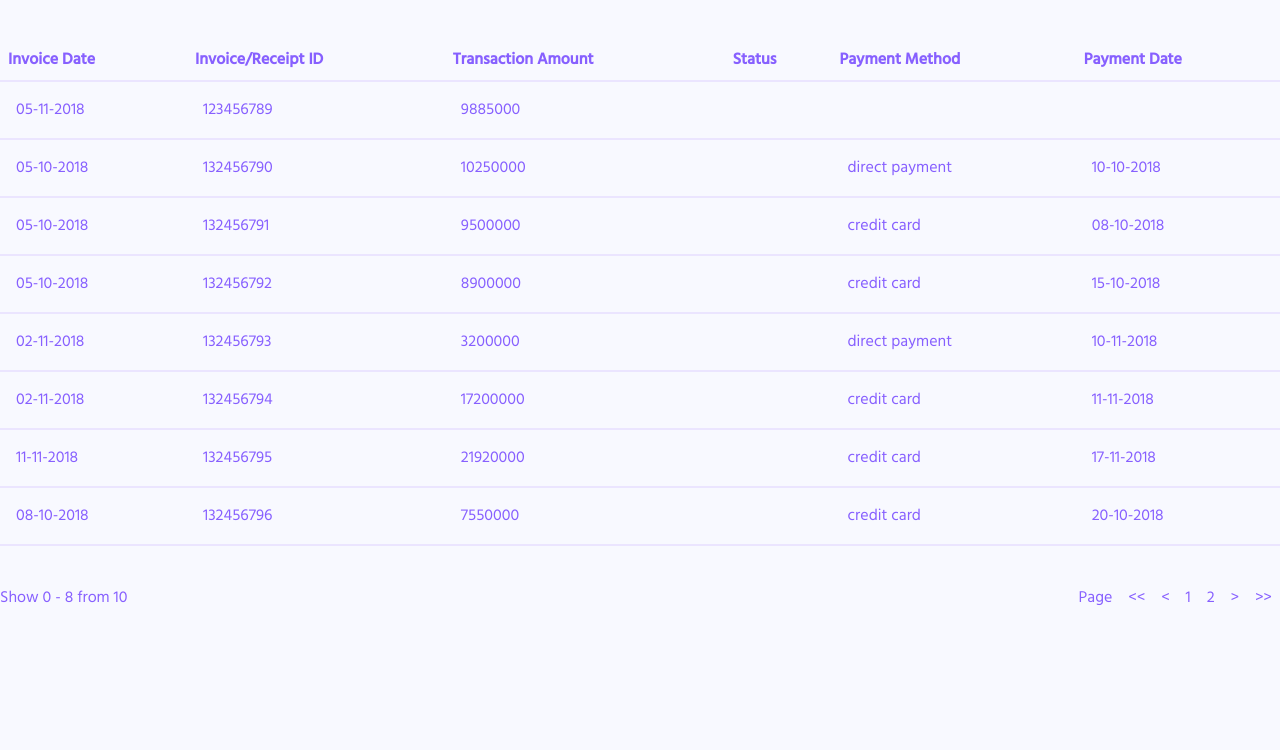
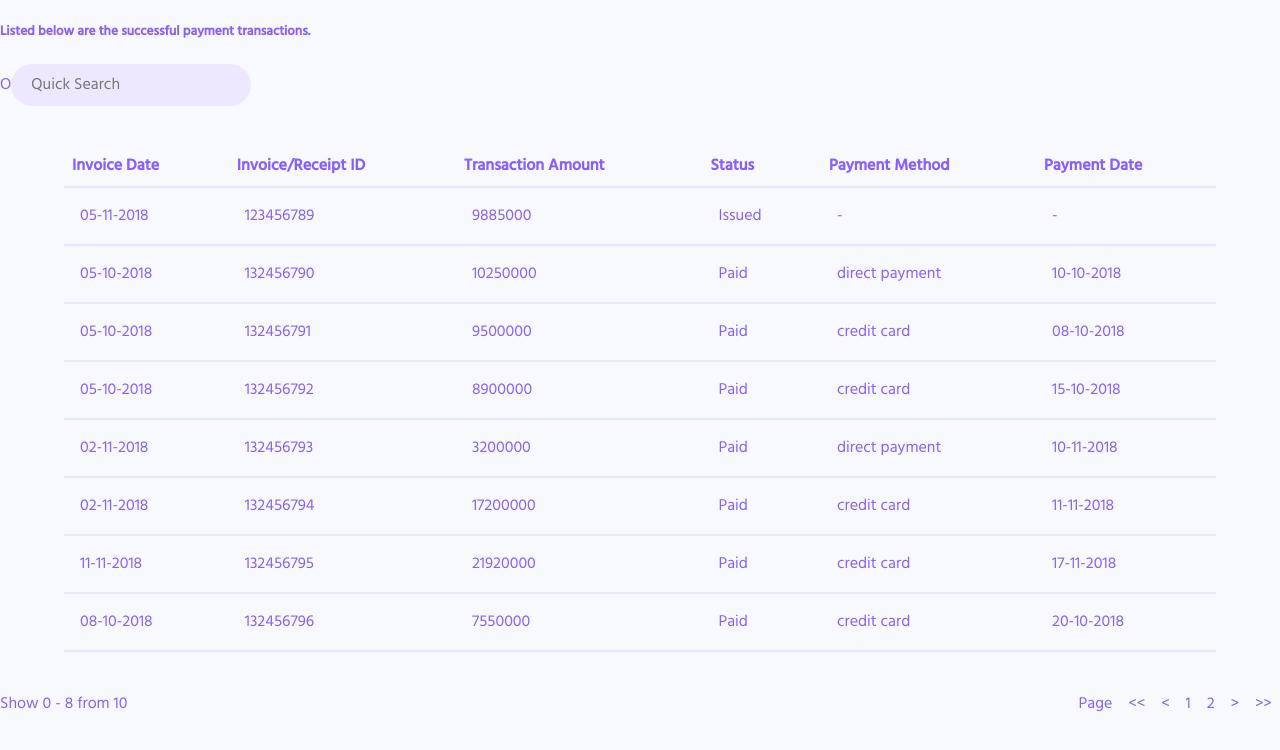
Before and after one commit to yuhanasy/react-data-table, a React (Create React App) app: page / in a window 1280 px wide. Shown: the top 750 px of the page. Built offline with nearby package versions, Linux system fonts and the light colour scheme.

Commit message:
add sorting and searching functionality

```diff
--- a/src/App.js
+++ b/src/App.js
@@ -19,6 +19,7 @@ class App extends Component {
     return (
       <React.Fragment>
         <GlobalStyle />
+        <h5>Listed below are the successful payment transactions.</h5>
         <DataTable header={header} data={data} />
       </React.Fragment>
     );
--- a/src/components/DataTable/index.js
+++ b/src/components/DataTable/index.js
@@ -1,21 +1,32 @@
 import React from "react";
 
 import Pagination from "../Pagination";
-import { Table, TableHead, Head, TableBody, Row, Col } from "./styles";
+import Search from "../Search";
+import { Table, TableHead, Head, TableBody, Row, Col, Options } from "./styles";
 
 const renderData = (data, cols) =>
   data.map(row => (
     <Row key={row.id}>
       {cols.map(col => (
-        <Col key={col.value}>{row[col.value]}</Col>
+        <Col key={col.value}>
+          {row[col.value] !== null ? row[col.value] : "-"}
+        </Col>
       ))}
     </Row>
   ));
 
 class DataTable extends React.Component {
   state = {
-    currentRows: []
+    currentRows: [],
+    sortBy: "",
+    data: [],
+    value: ""
   };
+
+  componentDidMount() {
+    const { data } = this.props;
+    this.setState({ data });
+  }
 
   handleChangePage = currentRows => {
     this.setState({
@@ -23,17 +34,65 @@ class DataTable extends React.Component {
     });
   };
 
+  dynamicSort = property => {
+    var sortOrder = 1;
+    if (property[0] === "-") {
+      sortOrder = -1;
+      property = property.substr(1);
+    }
+    return function(a, b) {
+      var result =
+        a[property] < b[property] ? -1 : a[property] > b[property] ? 1 : 0;
+      return result * sortOrder;
+    };
+  };
+
+  handleClickColumn = event => {
+    const sortBy = event.target.id;
+    const copyData = [...this.props.data];
+
+    this.setState({ sortBy });
+    const newData = copyData.sort(this.dynamicSort(sortBy));
+    this.setState({ data: newData });
+  };
+
+  handleSearch = value => {
+    this.setState({ value });
+    // let copyData = [...this.props.data];
+
+    // if (value.length > 0) {
+    //   copyData = copyData.filter(item => item.id.match(value));
+    // }
+    // console.log(copyData);
+    // // this.setState({ data: copyData });
+  };
+
   render() {
-    const { currentRows } = this.state;
-    const { header, data } = this.props;
+    let { currentRows, data, value } = this.state;
+    const { header } = this.props;
+
+    if (value.length > 0) {
+      data = data.filter(item => item.id.match(value));
+    }
 
     return (
       <div>
+        {data.length && (
+          <div>
+            <Options>
+              <Search onSearch={this.handleSearch} />
+            </Options>
             <Table>
               <TableHead>
                 <Row>
                   {header.map(col => (
-                <Head key={col.value}>{col.label}</Head>
+                    <Head
+                      key={col.value}
+                      id={col.value}
+                      onClick={this.handleClickColumn}
+                    >
+                      {col.label}
+                    </Head>
                   ))}
                 </Row>
               </TableHead>
@@ -41,6 +100,8 @@ class DataTable extends React.Component {
             </Table>
             <Pagination data={data} onChangePage={this.handleChangePage} />
           </div>
+        )}
+      </div>
     );
   }
 }
--- a/src/components/DataTable/styles.js
+++ b/src/components/DataTable/styles.js
@@ -2,7 +2,7 @@ import styled from "styled-components";
 
 export const Table = styled.table`
   margin: 40px auto;
-  width: 100vw;
+  width: 90vw;
   min-width: 600px;
   text-align: left;
   color: #8760ff;
@@ -13,13 +13,21 @@ export const TableHead = styled.thead``;
 export const Head = styled.th`
   border-bottom: 2px solid #ebe5ff;
   padding: 8px;
+  cursor: pointer;
 `;
 
 export const TableBody = styled.tbody``;
 
-export const Row = styled.tr``;
+export const Row = styled.tr`
+  :hover {
+    background-color: #eee8ff;
+  }
+`;
 
 export const Col = styled.td`
   border-bottom: 2px solid #ebe5ff;
   padding: 1em;
+  cursor: pointer;
 `;
+
+export const Options = styled.div``;
--- a/src/components/Pagination/index.js
+++ b/src/components/Pagination/index.js
@@ -8,25 +8,31 @@ class Pagination extends React.Component {
     rowPerPage: 8
   };
 
+  componentDidMount() {
+    const { currentPage, rowPerPage } = this.state;
+    const { data } = this.props;
+    const totalPage = Math.ceil(data.length / rowPerPage);
+    this.calcCurrentRows(currentPage, rowPerPage);
+    this.setState({ data, totalPage });
+  }
+
+  componentDidUpdate(prevProps) {
+    const { currentPage, rowPerPage } = this.state;
+
+    if (JSON.stringify(this.props.data) !== JSON.stringify(prevProps.data)) {
+      this.calcCurrentRows(currentPage, rowPerPage);
+    }
+  }
+
   calcCurrentRows = (currentPage, rowPerPage = 8) => {
     const { data } = this.props;
 
     const lastRow = currentPage * rowPerPage;
     const firstRow = lastRow - rowPerPage;
     const currentRows = data.slice(firstRow, lastRow);
-
     this.props.onChangePage(currentRows);
     this.setState({ firstRow, lastRow });
   };
-
-  componentDidMount() {
-    const { currentPage, rowPerPage } = this.state;
-    const { data } = this.props;
-
-    const totalPage = Math.ceil(data.length / rowPerPage);
-    this.calcCurrentRows(currentPage, rowPerPage);
-    this.setState({ totalPage });
-  }
 
   handleClick = event => {
     const currentPage = Number(event.target.id);
@@ -87,6 +93,8 @@ class Pagination extends React.Component {
     });
 
     return (
+      <div>
+        {data.length && (
           <PaginationWrapper>
             <div>{`Show ${firstRow} - ${lastRow} from ${data.length}`}</div>
             <div>
@@ -98,6 +106,8 @@ class Pagination extends React.Component {
               <PageButton onClick={this.handleLast}>&gt;&gt;</PageButton>
             </div>
           </PaginationWrapper>
+        )}
+      </div>
     );
   }
 }
--- /dev/null
+++ b/src/components/Search/index.js
@@ -0,0 +1,30 @@
+import React from "react";
+
+import { SearchBar } from "./styles";
+
+class Search extends React.Component {
+  state = {
+    value: ""
+  };
+
+  handleChange = event => {
+    const value = event.target.value.toLowerCase();
+    this.setState({ value });
+    this.props.onSearch(value);
+  };
+
+  render() {
+    return (
+      <div>
+        <span>O</span>
+        <SearchBar
+          placeholder="Quick Search"
+          value={this.state.value}
+          onChange={this.handleChange}
+        />
+      </div>
+    );
+  }
+}
+
+export default Search;
--- /dev/null
+++ b/src/components/Search/styles.js
@@ -0,0 +1,15 @@
+import styled from "styled-components";
+
+export const SearchBar = styled.input`
+  width: 200px;
+  padding: 8px 20px;
+  border: none;
+  border-radius: 100px;
+  background-color: #eee8ff;
+  outline: none;
+  font-family: inherit;
+  font-size: inherit;
+  color: inherit;
+`;
+
+export const SearchIcon = styled.i``;
--- a/src/services/data/mockData.json
+++ b/src/services/data/mockData.json
@@ -4,7 +4,7 @@
       "id": "123456789",
       "invoiceDate": "05-11-2018",
       "total": 9885000,
-      "paid": false,
+      "paid": "Issued",
       "method": null,
       "paymentDate": null
     },
@@ -12,7 +12,7 @@
       "id": "132456790",
       "invoiceDate": "05-10-2018",
       "total": 10250000,
-      "paid": true,
+      "paid": "Paid",
       "method": "direct payment",
       "paymentDate": "10-10-2018"
     },
@@ -20,7 +20,7 @@
       "id": "132456791",
       "invoiceDate": "05-10-2018",
       "total": 9500000,
-      "paid": true,
+      "paid": "Paid",
       "method": "credit card",
       "paymentDate": "08-10-2018"
     },
@@ -28,7 +28,7 @@
       "id": "132456792",
       "invoiceDate": "05-10-2018",
       "total": 8900000,
-      "paid": true,
+      "paid": "Paid",
       "method": "credit card",
       "paymentDate": "15-10-2018"
     },
@@ -36,7 +36,7 @@
       "id": "132456793",
       "invoiceDate": "02-11-2018",
       "total": 3200000,
-      "paid": true,
+      "paid": "Paid",
       "method": "direct payment",
       "paymentDate": "10-11-2018"
     },
@@ -44,7 +44,7 @@
       "id": "132456794",
       "invoiceDate": "02-11-2018",
       "total": 17200000,
-      "paid": true,
+      "paid": "Paid",
       "method": "credit card",
       "paymentDate": "11-11-2018"
     },
@@ -52,7 +52,7 @@
       "id": "132456795",
       "invoiceDate": "11-11-2018",
       "total": 21920000,
-      "paid": true,
+      "paid": "Paid",
       "method": "credit card",
       "paymentDate": "17-11-2018"
     },
@@ -60,7 +60,7 @@
       "id": "132456796",
       "invoiceDate": "08-10-2018",
       "total": 7550000,
-      "paid": true,
+      "paid": "Paid",
       "method": "credit card",
       "paymentDate": "20-10-2018"
     },
@@ -68,7 +68,7 @@
       "id": "132456797",
       "invoiceDate": "02-11-2018",
       "total": 5400000,
-      "paid": true,
+      "paid": "Paid",
       "method": "credit card",
       "paymentDate": "21-11-2018"
     },
@@ -76,7 +76,7 @@
       "id": "132456798",
       "invoiceDate": "20-11-2018",
       "total": 10123000,
-      "paid": true,
+      "paid": "Paid",
       "method": "credit card",
       "paymentDate": "21-11-2018"
     }
```
Also changed, not shown: src/components/Shared/Modal.js (added, +29 -0 lines), src/components/Sort/index.js (added, +44 -0 lines). Lines whose indentation alone changed are shown as unchanged.
